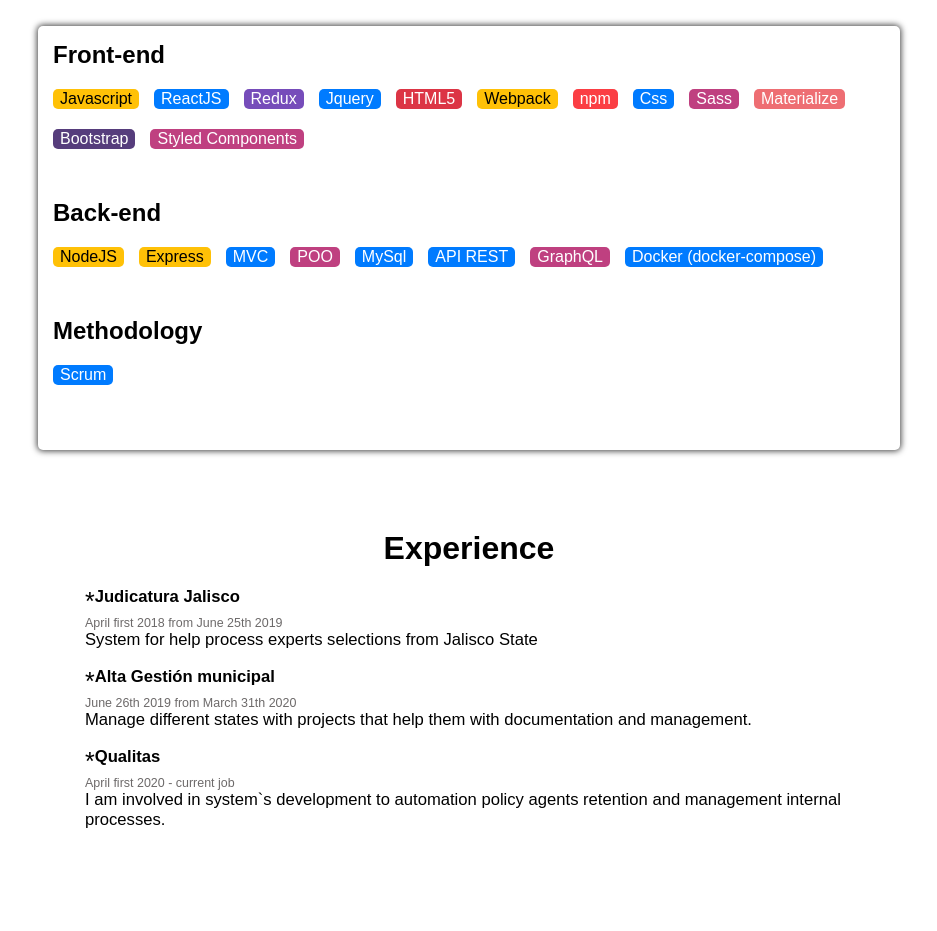
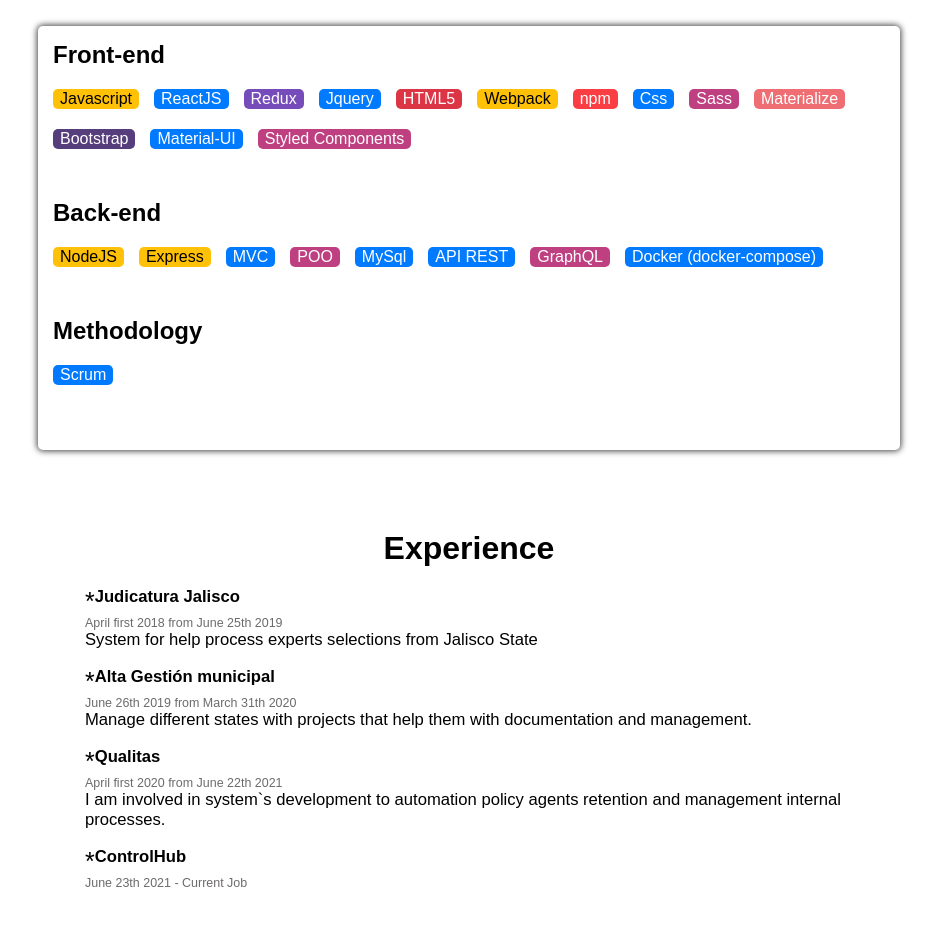
Before and after one commit to Rafael-LH/AboutMe, a React app: page / in a window 1280 px wide. Shown: the part 1243-2174 px from the top of the page, without its empty margins (171-1108 px from the left). Built offline with nearby package versions, Linux system fonts and the light colour scheme; no server answers.

Commit message:
Updated all the dependencies

```diff
--- a/src/utilities/skills.json
+++ b/src/utilities/skills.json
@@ -45,6 +45,10 @@
       "skill": "Bootstrap"
     },
     {
+      "class": "blue",
+      "skill": "Material-UI"
+    },
+    {
       "class": "pink",
       "skill": "Styled Components"
     }
--- a/src/utilities/systems.json
+++ b/src/utilities/systems.json
@@ -12,8 +12,13 @@
     },
     {
       "title": "Qualitas",
-      "date": "April first 2020 - current job",
+      "date": "April first 2020 from June 22th 2021",
       "description": "I am involved in system`s development to automation policy agents retention and management internal processes."
+    },
+    {
+      "title": "ControlHub",
+      "date": "June 23th 2021 - Current Job",
+      "description": "System for manage all the requests about purchases and can create a verdict."
     }
   ]
 }
--- a/webpack.config.js
+++ b/webpack.config.js
@@ -1,42 +1,42 @@
-const path = require('path');
-const MiniCssExtractPlugin = require('mini-css-extract-plugin');
-const HtmlWebpackPlugin = require('html-webpack-plugin');
+const path = require("path");
+const MiniCssExtractPlugin = require("mini-css-extract-plugin");
+const HtmlWebpackPlugin = require("html-webpack-plugin");
 
-module.exports = (env, _) => {
-  let mod = env.NODE_ENV;
+module.exports = (_, env) => {
+  let mod = env.mode;
   console.log(mod);
-  let plugins = []
+  let plugins = [];
 
   plugins.push(
     new HtmlWebpackPlugin({
-      template: './public/index.html',
-      filename: './index.html'
+      template: "./public/index.html",
+      filename: "./index.html",
     })
   );
 
-  if (mod === 'production') {
+  if (mod === "production") {
     plugins.push(
       new MiniCssExtractPlugin({
-        filename: 'css/[name].css'
+        filename: "css/[name].css",
       })
-    )
+    );
   }
 
   return {
     mode: mod,
     entry: {
-      index: path.resolve(__dirname, './src/index.js')
+      index: path.resolve(__dirname, "./src/index.js"),
     },
     output: {
-      path: path.resolve(__dirname, 'dist'),
-      filename: 'bundle.js',
-      publicPath: '/'
+      path: path.resolve(__dirname, "dist"),
+      filename: "bundle.js",
+      publicPath: "/",
     },
     resolve: {
-      extensions: ['.js', '.jsx']
+      extensions: [".js", ".jsx"],
     },
     devServer: {
-      port: 9000
+      port: 9000,
     },
     module: {
       rules: [
@@ -45,36 +45,41 @@
           test: /\.(js|jsx)$/,
           exclude: /(node_modules)/,
           use: {
-            loader: 'babel-loader',
+            loader: "babel-loader",
             options: {
-              presets: ['@babel/preset-env', '@babel/preset-react'],
-              plugins: ['@babel/plugin-proposal-class-properties', '@babel/plugin-transform-runtime']
-            }
-          }
+              presets: ["@babel/preset-env", "@babel/preset-react"],
+              plugins: [
+                "@babel/plugin-proposal-class-properties",
+                "@babel/plugin-transform-runtime",
+              ],
+            },
+          },
         },
         //sass loader
         {
           test: /\.scss$/,
           use: [
-            mod == 'development' ? 'style-loader' : MiniCssExtractPlugin.loader, 'css-loader', 'sass-loader'
-          ]
+            mod == "development" ? "style-loader" : MiniCssExtractPlugin.loader,
+            "css-loader",
+            "sass-loader",
+          ],
         },
         //url loader
         {
           test: /\.(jpg|jpeg|gif|png)$/,
           use: {
-            loader: 'url-loader'
-          }
+            loader: "url-loader",
+          },
         },
         // html-loader
         {
           test: /\.html$/,
           use: {
-            loader: 'html-loader'
-          }
-        }
-      ]
+            loader: "html-loader",
+          },
+        },
+      ],
     },
-    plugins
-  }
-}
+    plugins,
+  };
+};
```
Also changed, not shown: package.json (+20 -20 lines), 3 other files (tests, documents, lock files or other folders).
